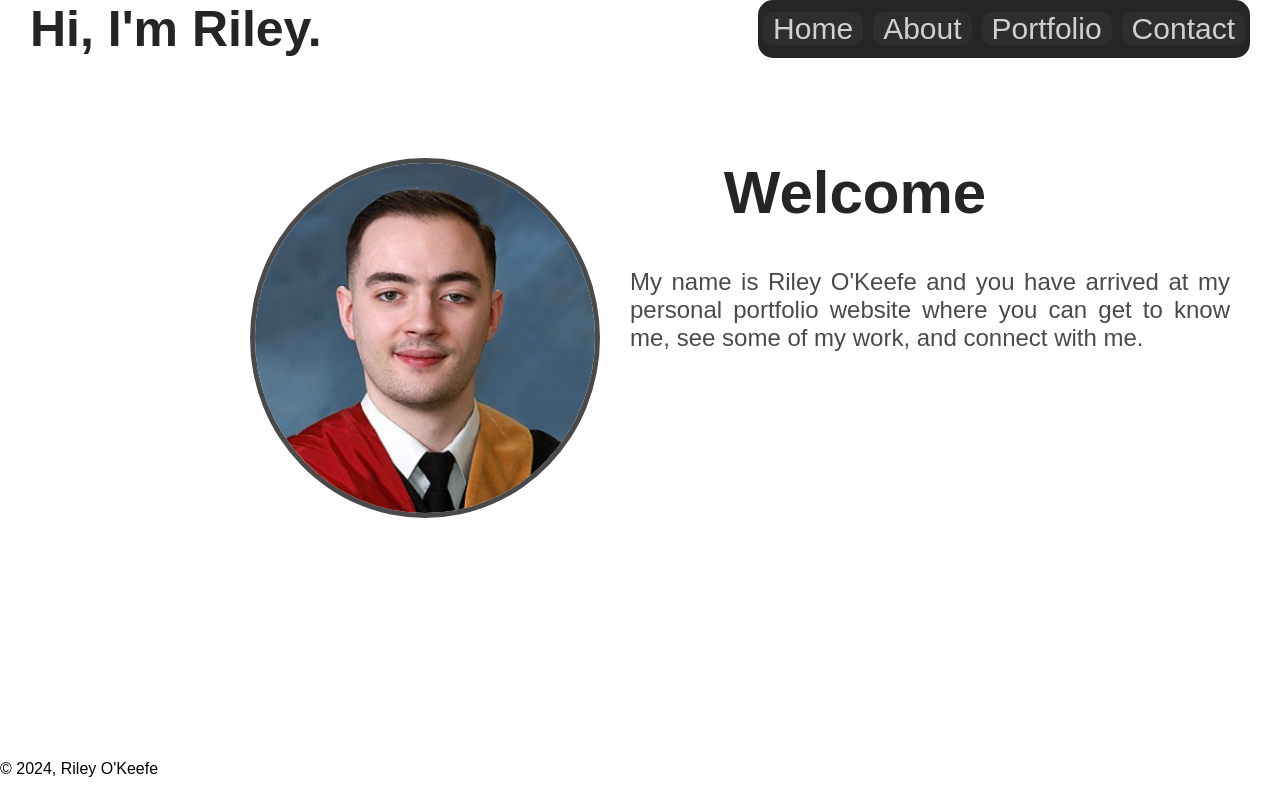
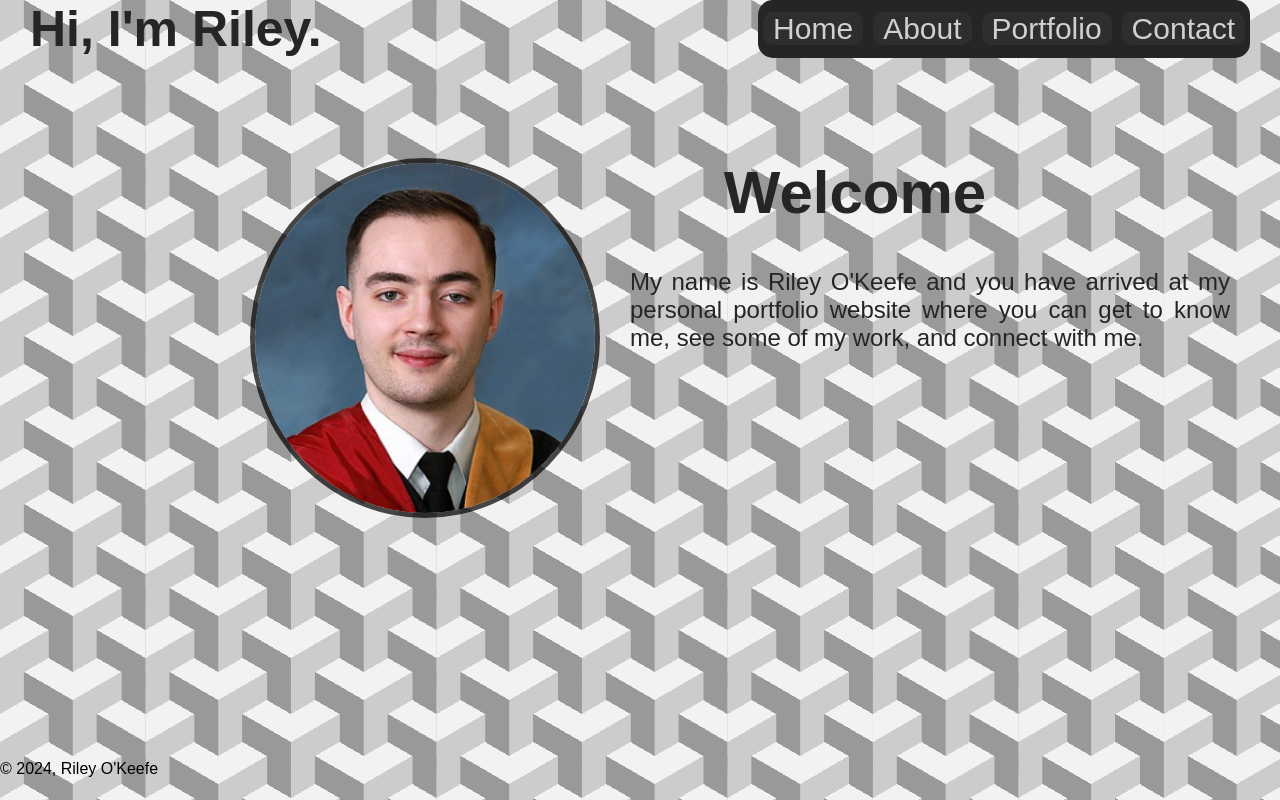
Before and after one commit to riley-okeefe/personal-portfolio, a React (Vite) app: page /personal-portfolio in a window 1280 px wide. Built offline with nearby package versions, Linux system fonts and the light colour scheme; a web font is replaced by a local one.

Commit message:
Update background color

```diff
--- a/index.html
+++ b/index.html
@@ -14,7 +14,7 @@
 </head>
 
 <body>
-  <div id="root">
+  <div id="root" class="root-container">
     <script type="module" src="/src/main.jsx"></script>
   </div>
 </body>
--- a/src/components/about.css
+++ b/src/components/about.css
@@ -1,5 +1,5 @@
 .content-body-about {
-    color: #000000b5;
+    color: var(--color-dark-black);
     display: flex;
     flex-direction: column;
     flex-wrap: wrap;
@@ -14,7 +14,7 @@
 }
 
 .content-about {
-    color: #000000b5;
+    color: var(--color-dark-black);
 }
 
 .content-skills h1 {
--- a/src/index.css
+++ b/src/index.css
@@ -1,3 +1,4 @@
+/* index.css */
 :root {
     --max-width: 1100px;
     --border-radius: 12px;
@@ -43,7 +44,7 @@ main {
     justify-content: center;
     text-align: center;
     align-items: center;
-    color: #000000b5;
+    color: var(--color-dark-black);
     margin-top: 50px;
     margin-bottom: 50px;
 }
@@ -59,6 +60,53 @@ main {
 .content-card p {
     font-family: 'Matias', sans-serif;
 }
+
+.root-container {
+    width: 100%;
+    height: 100%;
+    min-height:100vh;
+    overflow-y: hidden;
+    --s: 84px;
+    --c1: #f2f2f2;
+    --c2: #cdcbcc;
+    --c3: #999999;
+
+    --_g: 0 120deg, #0000 0;
+    background: conic-gradient(
+        from 0deg at calc(500% / 6) calc(100% / 3),
+        var(--c3) var(--_g)
+      ),
+      conic-gradient(
+        from -120deg at calc(100% / 6) calc(100% / 3),
+        var(--c2) var(--_g)
+      ),
+      conic-gradient(
+        from 120deg at calc(100% / 3) calc(500% / 6),
+        var(--c1) var(--_g)
+      ),
+      conic-gradient(
+        from 120deg at calc(200% / 3) calc(500% / 6),
+        var(--c1) var(--_g)
+      ),
+      conic-gradient(
+        from -180deg at calc(100% / 3) 50%,
+        var(--c2) 60deg,
+        var(--c1) var(--_g)
+      ),
+      conic-gradient(
+        from 60deg at calc(200% / 3) 50%,
+        var(--c1) 60deg,
+        var(--c3) var(--_g)
+      ),
+      conic-gradient(
+        from -60deg at 50% calc(100% / 3),
+        var(--c1) 120deg,
+        var(--c2) 0 240deg,
+        var(--c3) 0
+      );
+    background-size: calc(var(--s) * 1.732) var(--s);
+  }
+
 
 footer {
     position: fixed;
```
